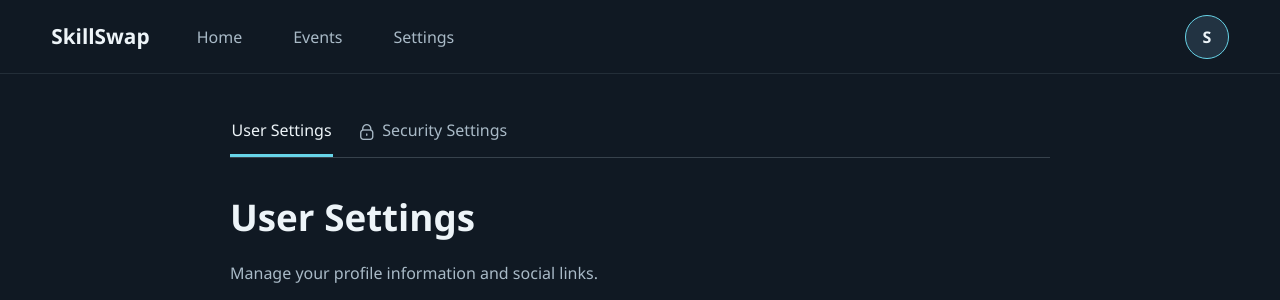
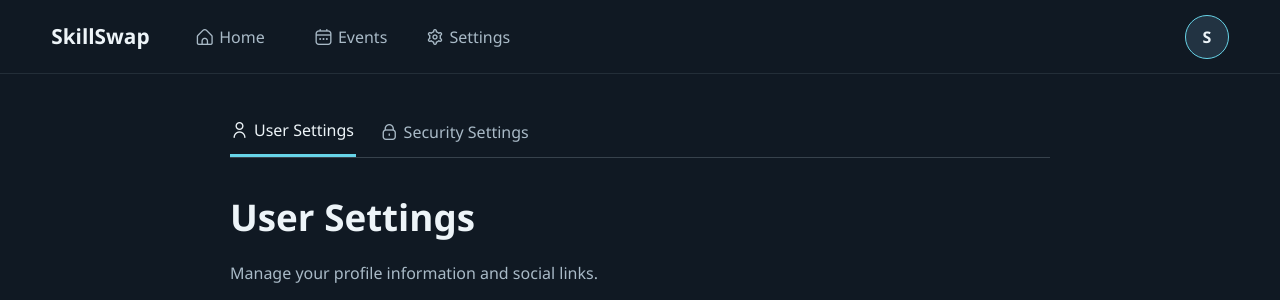
Before and after one commit to alexkg913/SkillSwap, a Django app: page /user_profile/home_profile/user_settings/ in a window 1280 px wide. Shown: the top 300 px of the page. Run offline with Django 5.2, Linux system fonts and the light colour scheme; the visitor is signed in with stand-in values (Sample User, id 1); data comes from the database, SQL or seed files in the repository; some libraries are stand-ins or nearby versions.

Commit message:
Fixing icons and visual design in user profile and the user settings pages. Added icons to the headers of these pages. Currently working on security settings.

```diff
--- a/user_profile/static/css/user_settings.css
+++ b/user_profile/static/css/user_settings.css
@@ -51,9 +51,20 @@ h1 {
 }
 
 .main-nav a {
+    display: inline-flex;
+    align-items: center;
+    gap: .4rem;
     color: var(--text-muted);
     padding: .45rem .55rem;
     border-radius: .5rem;
+}
+
+.main-nav .fi {
+    margin-right: 0;
+}
+
+.main-nav a:last-child {
+    margin-left: -.7rem;
 }
 
 .main-nav a:hover,
@@ -146,9 +157,16 @@ h1 {
 }
 
 .settings-tab {
+    display: inline-flex;
+    align-items: center;
+    gap: .4rem;
     padding: .75rem .1rem;
     color: var(--text-muted);
     text-decoration: none;
+}
+
+.settings-tab .fi {
+    margin-right: 0;
 }
 
 .settings-tab--active {
@@ -440,6 +458,10 @@ select:focus-visible {
 
 
 @media (max-width: 650px) {
+    .main-nav a:last-child {
+        margin-left: 0;
+    }
+
     .site-header {
         flex-wrap: wrap;
         gap: .5rem 1rem;
--- a/user_profile/templates/user_profile/main_profile.html
+++ b/user_profile/templates/user_profile/main_profile.html
@@ -18,9 +18,9 @@
             <a class="site-brand" href="/">SkillSwap</a>
 
             <nav class="main-nav" aria-label="Main navigation">
-                <a href="/">Home</a>
-                <a href="#" aria-label="Events (not available yet)">Events</a>
-                <a href="{% url 'user_profile:user_settings' %}">Settings</a>
+                <a href="/"><i class="fi fi-rr-home" aria-hidden="true"></i> Home</a>
+                <a href="#" aria-label="Events (not available yet)"><i class="fi fi-rr-calendar" aria-hidden="true"></i> Events</a>
+                <a href="{% url 'user_profile:user_settings' %}"><i class="fi fi-rr-settings" aria-hidden="true"></i> Settings</a>
             </nav>
 
             {% include "user_profile/pfp_quickdropdown.html" %}
--- a/user_profile/templates/user_profile/user_settings.html
+++ b/user_profile/templates/user_profile/user_settings.html
@@ -18,16 +18,16 @@
         <header class="site-header">
             <a class="site-brand" href="/">SkillSwap</a>
             <nav class="main-nav" aria-label="Main navigation">
-                <a href="/">Home</a>
-                <a href="#" aria-label="Events (not available yet)">Events</a>
-                <a href="{% url 'user_profile:user_settings' %}" aria-current="page">Settings</a>
+                <a href="/"><i class="fi fi-rr-home" aria-hidden="true"></i> Home</a>
+                <a href="#" aria-label="Events (not available yet)"><i class="fi fi-rr-calendar" aria-hidden="true"></i> Events</a>
+                <a href="{% url 'user_profile:user_settings' %}" aria-current="page"><i class="fi fi-rr-settings" aria-hidden="true"></i> Settings</a>
             </nav>
             {% include "user_profile/pfp_quickdropdown.html" %}
         </header>
 
         <main class="settings-page">
             <div class="settings-tabs" aria-label="Settings sections">
-                <a class="settings-tab settings-tab--active" href="{% url 'user_profile:user_settings' %}" aria-current="page">User Settings</a>
+                <a class="settings-tab settings-tab--active" href="{% url 'user_profile:user_settings' %}" aria-current="page"><i class="fi fi-rr-user" aria-hidden="true"></i> User Settings</a>
                 <a class="settings-tab" href="{% url 'user_profile:security_settings' %}"><i class="fi fi-rr-lock" aria-hidden="true"></i> Security Settings</a>
             </div>
 
```
Also changed, not shown: user_profile/static/css/main_profile.css (+15 -0 lines).
